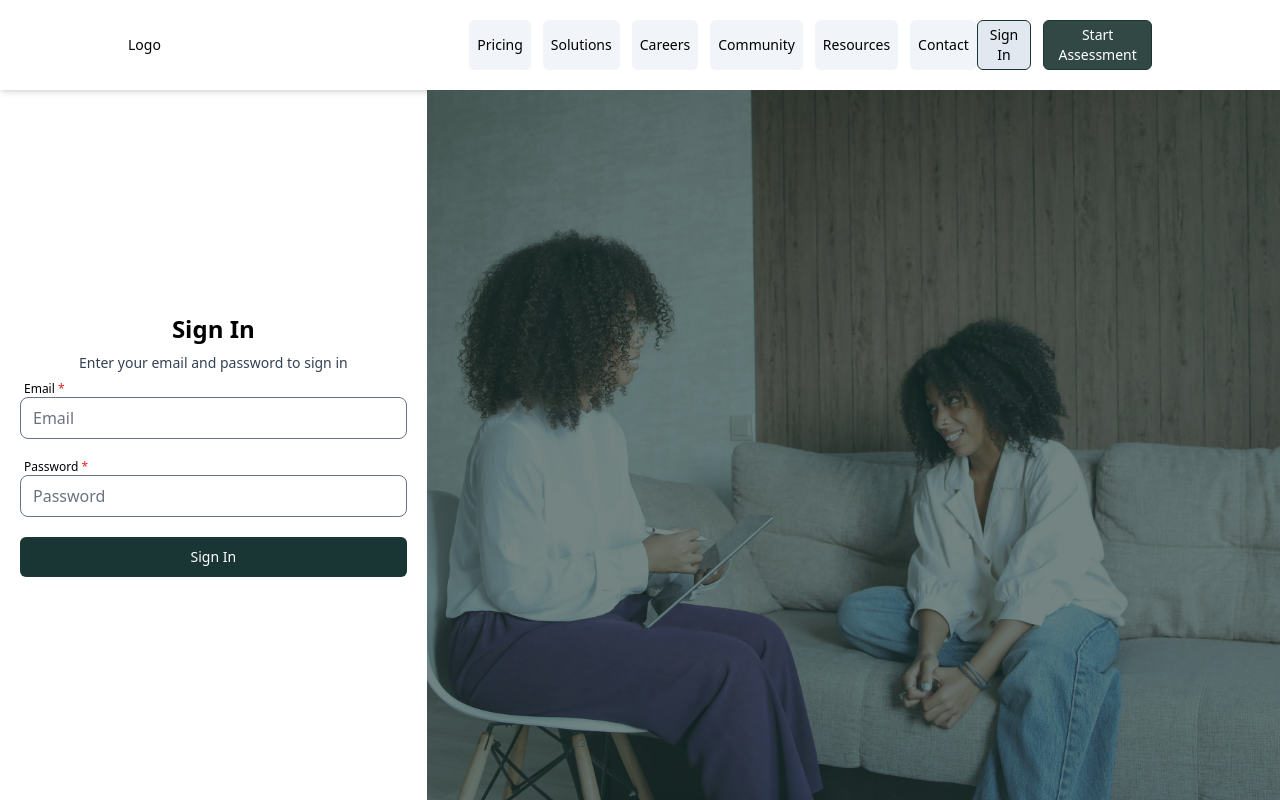
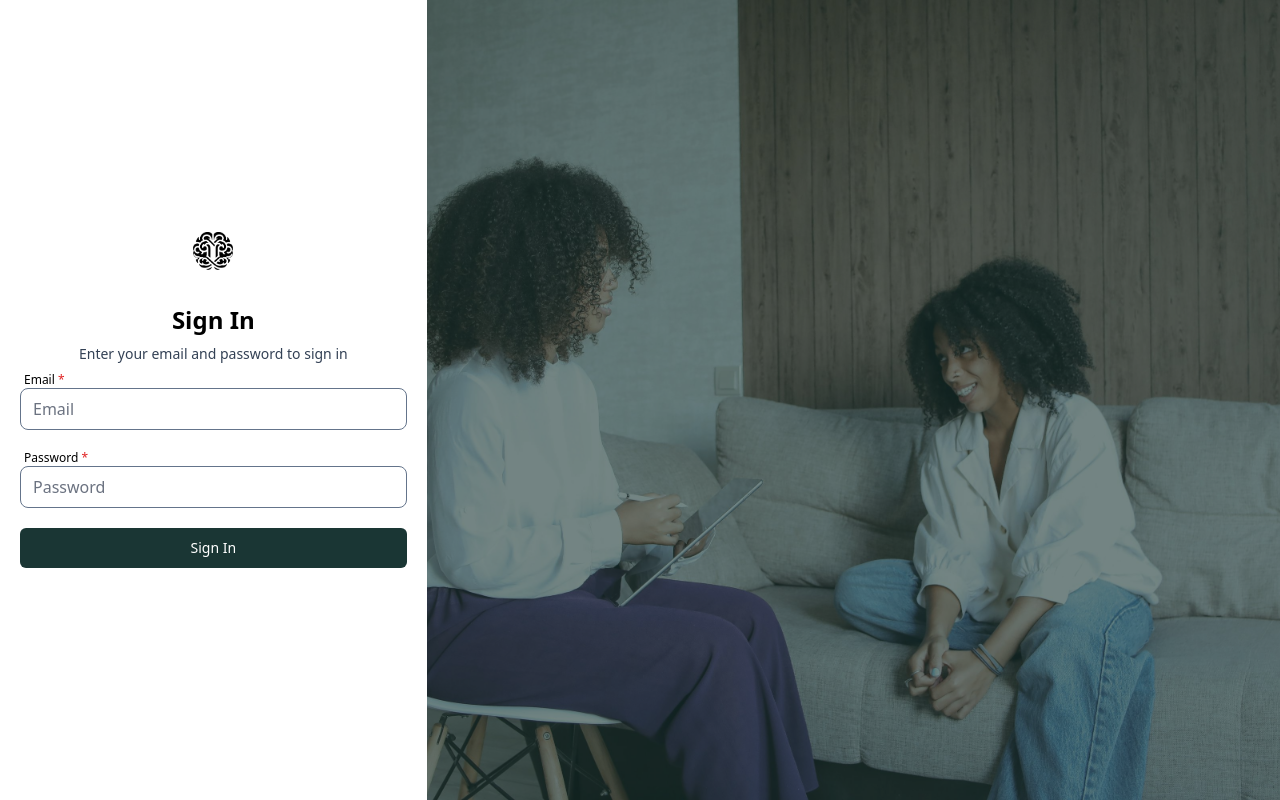
Before and after one commit to kkopoku/therapy-link, a Next.js app in the folder frontend/: page /auth/login in a window 1280 px wide. Built offline with nearby package versions, Linux system fonts and the light colour scheme; no server answers.

Commit message:
updating logos on pages wip

```diff
--- a/frontend/src/app/auth/login/page.tsx
+++ b/frontend/src/app/auth/login/page.tsx
@@ -6,6 +6,7 @@ import { useRouter } from "next/navigation"
 import PrimaryButton from "@/components/buttons/PrimaryButton"
 import UnauthenticatedLayout from "@/components/layouts/UnauthenticatedLayout"
 import Image from "next/image"
+import BlackLogo from "@/components/logo/logo-black"
 
 export default function Page() {
   const [email, setEmail] = useState("")
@@ -39,7 +40,10 @@ export default function Page() {
 
         <div className="flex flex-col col-span-1 flex-grow h-full w-full bg-white items-center justify-center">
           <div className="col-span-2 lg:col-span-1 min-h-[30rem] w-full max-w-lg rounded-lg p-5 flex flex-col items-center justify-center px-14 lg:px-5 gap-y-2">
-            <div className="text-center text-2xl text-black font-semibold">
+
+            <BlackLogo />
+
+            <div className="text-center text-2xl text-black font-semibold pt-5">
               Sign In
             </div>
 
--- a/frontend/src/components/layouts/UnauthenticatedLayout.tsx
+++ b/frontend/src/components/layouts/UnauthenticatedLayout.tsx
@@ -11,17 +11,19 @@ interface LayoutProps {
 const UnauthenticatedLayout: React.FC<LayoutProps> = ({children}) => {
 
     const [showBottomNav, setShowBottomNav] = useState(false);
+    const [showTopNav, setShowTopNav] = useState(false);
 
     useEffect(() => {
         if (typeof window !== 'undefined') {
             setShowBottomNav(window.location.pathname !== '/auth/login');
+            setShowTopNav(window.location.pathname !== '/auth/login');
         }
     }, []);
 
     return(
         <div>
             <main className="flex min-h-screen bg-slate-50 flex-col items-center font-sans text-black">
-                <TopNavigation />
+                {showTopNav && <TopNavigation />}
                 {children}
             </main>
             {showBottomNav && <BottomNavigation />}
--- /dev/null
+++ b/frontend/src/components/logo/logo-black.tsx
@@ -0,0 +1,16 @@
+import React from "react"
+import Image from "next/image"
+import { useRouter } from "next/navigation"
+
+export default function BlackLogo(){
+
+    const router = useRouter()
+
+    return(
+        <div className="">
+            <button onClick={()=>router.push("/")}>
+                <Image width={40} height={40} alt="logo" src="/logos/logo_only.png"/>
+            </button>
+        </div>
+    )
+}
--- a/frontend/src/components/navigation/SideBar.tsx
+++ b/frontend/src/components/navigation/SideBar.tsx
@@ -8,6 +8,7 @@ import { useSession } from 'next-auth/react';
 import { IoDiamond } from "react-icons/io5";
 import { useRouter } from 'next/navigation';
 import { RiMentalHealthLine } from "react-icons/ri";
+import BlackLogo from '../logo/logo-black';
 
 
 interface ButtonItem{
@@ -43,7 +44,9 @@ export default function SideBar(){
             <div className="flex flex-col w-full border border-slate-200 shadow-sm rounded-xl justify-between px-1">
 
                 <div className='flex flex-col items-center gap-y-2'>
-                    <div className='flex w-full h-16 items-center justify-center rounded-lg'>Application Logo</div>
+                    <div className='flex w-full h-16 items-center pl-2 justify-start rounded-lg'>
+                        <BlackLogo />
+                    </div>
                     <div className='flex w-full flex-col items-center font-extralight text-sm gap-y-1'>
                         {buttonList.map(button =>
                             <button className='flex items-center pl-2 text-left transition-all duration-500 rounded-lg py-2 w-full bg-slate-50 hover:bg-secondaryGreen hover:scale-95 hover:text-white'
--- a/frontend/src/components/navigation/TopNavigation.tsx
+++ b/frontend/src/components/navigation/TopNavigation.tsx
@@ -3,6 +3,7 @@
 import React from "react";
 import { useRouter } from "next/navigation";
 import { signOut, useSession } from "next-auth/react";
+import BlackLogo from "../logo/logo-black";
 
 interface ButtonItem {
   name: string;
@@ -58,11 +59,10 @@ const TopNavigation: React.FC = () => {
 
   return (
     <div className="relative top-0 flex flex-row z-s0 w-full items-center justify-between text-sm py-5 bg-white px-10 lg:px-32 shadow-md">
-      <div className="basis-1/3">
-        <button onClick={()=>router.push("/")}>Logo</button>
-      </div>
-      <div className="hidden lg:flex flex-row justify-between basis-2/3">
         <div className="flex flex-row gap-3">
+
+          {/* <BlackLogo /> */}
+
           {firstButtonList.map((item) => (
             <button
               key={item.name}
@@ -73,6 +73,7 @@ const TopNavigation: React.FC = () => {
             </button>
           ))}
         </div>
+
         <div className="flex flex-row gap-3">
           {secondButtonList.map((item) => (
             <button
@@ -89,7 +90,8 @@ const TopNavigation: React.FC = () => {
             </button>
           ))}
         </div>
-      </div>
+
+
     </div>
   );
 };
```
